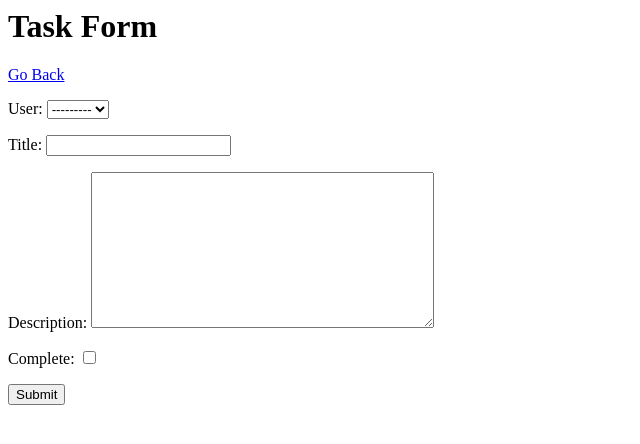
After one commit to Az4m03/todo_list, a Django app: page /task-create in a window 1280 px wide. The commit adds this page. Shown: the top 444 px of the page, without its empty margins (0-640 px from the left). Run offline with Django 4.2, Linux system fonts and the light colour scheme.

Commit message:
Create Item

```diff
--- /dev/null
+++ b/templates/todo/task_form.html
@@ -0,0 +1,7 @@
+<h1>Task Form</h1>
+<a href="{% url 'tasks' %}">Go Back</a>
+<form method="POST" action="">
+    {% csrf_token %}
+    {{ form.as_p }}
+    <input type="submit" value="Submit">
+</form>
--- a/templates/todo/task_list.html
+++ b/templates/todo/task_list.html
@@ -1,4 +1,5 @@
 <h1>To Do List</h1>
+<a href="{% url 'task-create' %}">Add Task</a>
 <table>
     <tr>
         <th>Item</th>
--- a/todo/urls.py
+++ b/todo/urls.py
@@ -1,8 +1,9 @@
 from django.urls import path
-from .views import TodoList, TodoDetail
+from .views import TodoList, TodoDetail, TodoCreate
 
 
 urlpatterns = [
     path('', TodoList.as_view(), name='tasks'),
     path('task/<int:pk>/', TodoDetail.as_view(), name='task'),
+    path('task-create', TodoCreate.as_view(), name='task-create'),
 ]
--- a/todo/views.py
+++ b/todo/views.py
@@ -1,4 +1,6 @@
 from django.shortcuts import render
+from django.urls import reverse_lazy
+from django.views.generic import CreateView
 from django.views.generic.list import ListView
 from django.views.generic.detail import DetailView
 from .models import Task
@@ -13,3 +15,9 @@ class TodoDetail(DetailView):
     model = Task
     context_object_name = 'task'
     template_name = 'todo/task.html'
+
+
+class TodoCreate(CreateView):
+    model = Task
+    fields = '__all__'
+    success_url = reverse_lazy('tasks')
```
